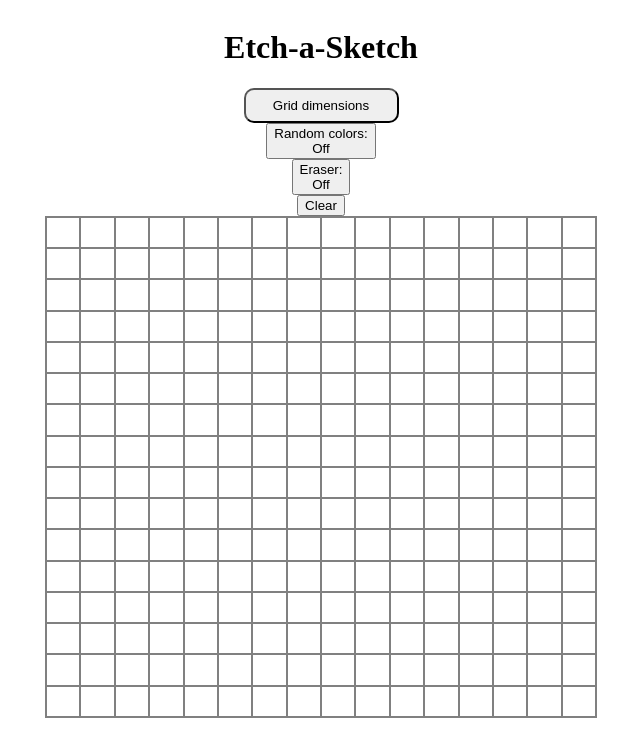
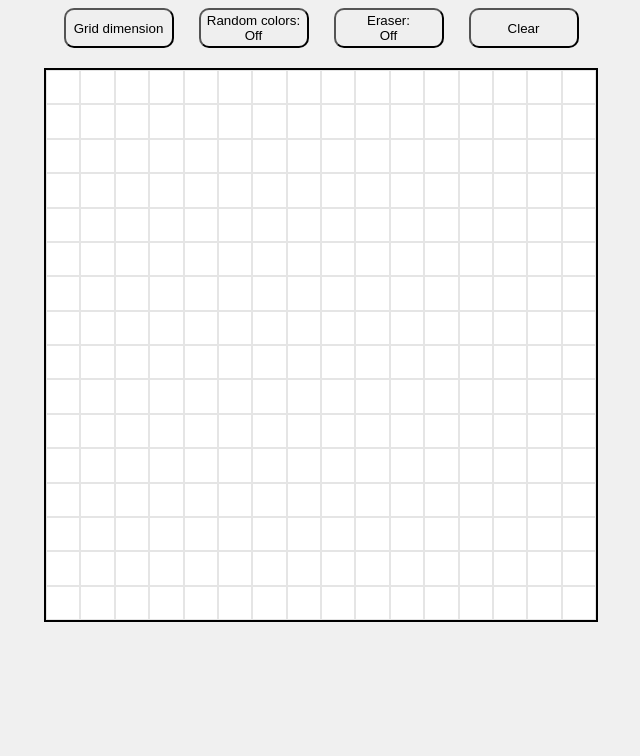
Before and after one commit to Pierluigi92/Project-Etch-a-Sketch, a plain HTML site: page index.html in a window 1280 px wide. Shown: the whole page, without its empty margins (319-959 px from the left). Drawn offline with Linux system fonts and the light colour scheme.

Commit message:
update grid layout and buttons

```diff
--- a/index.html
+++ b/index.html
@@ -8,15 +8,15 @@
     <title>Document</title>
 </head>
 <body>
-    <h1 class="titolo">Etch-a-Sketch</h1>
+    <div id="container-button">
+        <button class="button-grid">Grid dimension</button>
 
-    <button id="button-grid">Grid dimensions</button>
+        <button class="colori-casuali">Random colors:<br>Off</button>
 
-    <button id="colori-casuali">Random colors:<br>Off</button>
+        <button class="eraser">Eraser: <br>Off</button>
 
-    <button id="eraser">Eraser: <br>Off</button>
-
-    <button id="clear">Clear</button>
+        <button class="clear">Clear</button>
+    </div>
 
     <div id="container-grid"></div>
 </body>
--- a/script.js
+++ b/script.js
@@ -2,8 +2,8 @@ let modalitàCasuale = false;
 let modalitàEraser = false;
 let latoCorrente = 16;
 const containerGrid = document.querySelector('#container-grid');
-const buttonCasuale = document.querySelector('#colori-casuali');
-const buttonEraser = document.querySelector('#eraser');
+const buttonCasuale = document.querySelector('.colori-casuali');
+const buttonEraser = document.querySelector('.eraser');
 
 function creaGriglia(lato) {
     latoCorrente = lato;
@@ -15,21 +15,28 @@ function creaGriglia(lato) {
         quadrato.classList.add('quadrati');
         quadrato.style.flex = `0 0 ${dimensione}%`
         quadrato.style.height = `${dimensione}%`;
+        quadrato.dataset.alpha = '0';
         quadrato.addEventListener('mouseenter', () => {
             if ( modalitàEraser) {
                 quadrato.style.backgroundColor = 'white';
             } else if ( modalitàCasuale ) {
                 const randomColor = "#" + Math.floor(Math.random()*16777215).toString(16);
                 quadrato.style.backgroundColor = randomColor;
+                quadrato.style.opacity = '1';
             } else {
-                quadrato.style.backgroundColor = 'black';
+                let alpha = parseFloat(quadrato.dataset.alpha);
+                if ( alpha < 1 ) {
+                    alpha = ( alpha + 0.1 );
+                    quadrato.dataset.alpha = alpha;
+                    quadrato.style.backgroundColor = `rgba(0, 0, 0, ${alpha})`;
+                }
             }
         });
         containerGrid.appendChild(quadrato);
     }
 };
 
-document.querySelector('#button-grid').addEventListener('click', () => {
+document.querySelector('.button-grid').addEventListener('click', () => {
     let risposta = prompt("Inserisci numero quadrati per lato, (max 100)", 16);
     if ( risposta > 0 && risposta <= 100) {
         creaGriglia(risposta);
@@ -38,7 +45,7 @@ document.querySelector('#button-grid').addEventListener('click', () => {
     }
 });
 
-document.querySelector('#colori-casuali').addEventListener('click', () => {
+document.querySelector('.colori-casuali').addEventListener('click', () => {
     modalitàCasuale = !modalitàCasuale;
     if ( modalitàCasuale) {
         modalitàEraser = false;
@@ -49,7 +56,7 @@ document.querySelector('#colori-casuali').addEventListener('click', () => {
     }
 });
 
-document.querySelector('#eraser').addEventListener('click', () => {
+document.querySelector('.eraser').addEventListener('click', () => {
     modalitàEraser = !modalitàEraser;
     if ( modalitàEraser ) {
         modalitàCasuale = false;
@@ -61,7 +68,7 @@ document.querySelector('#eraser').addEventListener('click', () => {
     }
 });
 
-document.querySelector('#clear').addEventListener('click', () => {
+document.querySelector('.clear').addEventListener('click', () => {
     creaGriglia(latoCorrente);
 });
 
--- a/style.css
+++ b/style.css
@@ -3,24 +3,32 @@ body {
     justify-content: center;
     flex-direction: column;
     align-items: center;
+    background-color: #f0f0f0;
 }
 
-#button-grid {
-    height: 35px;
-    width: 155px;
+#container-button {
+    display: flex;
+    gap: 25px;
+    margin-bottom: 20px;
+}
+
+button {
     border-radius: 10px;
+    height: 40px;
+    width: 110px;
 }
+
 
 #container-grid {
     display: flex;
     flex-wrap: wrap;
-    border: solid 1px grey;
+    border: solid 2px black;
     width: 550px;
-    height: 500px;
+    height: 550px;
+    background-color: white;
 }
 
 .quadrati {
-    border: 1px solid grey;
+    border: 0.1px solid rgba(0, 0, 0, 0.1);
     box-sizing: border-box;
-    aspect-ratio: 1 / 1;
 }
```
